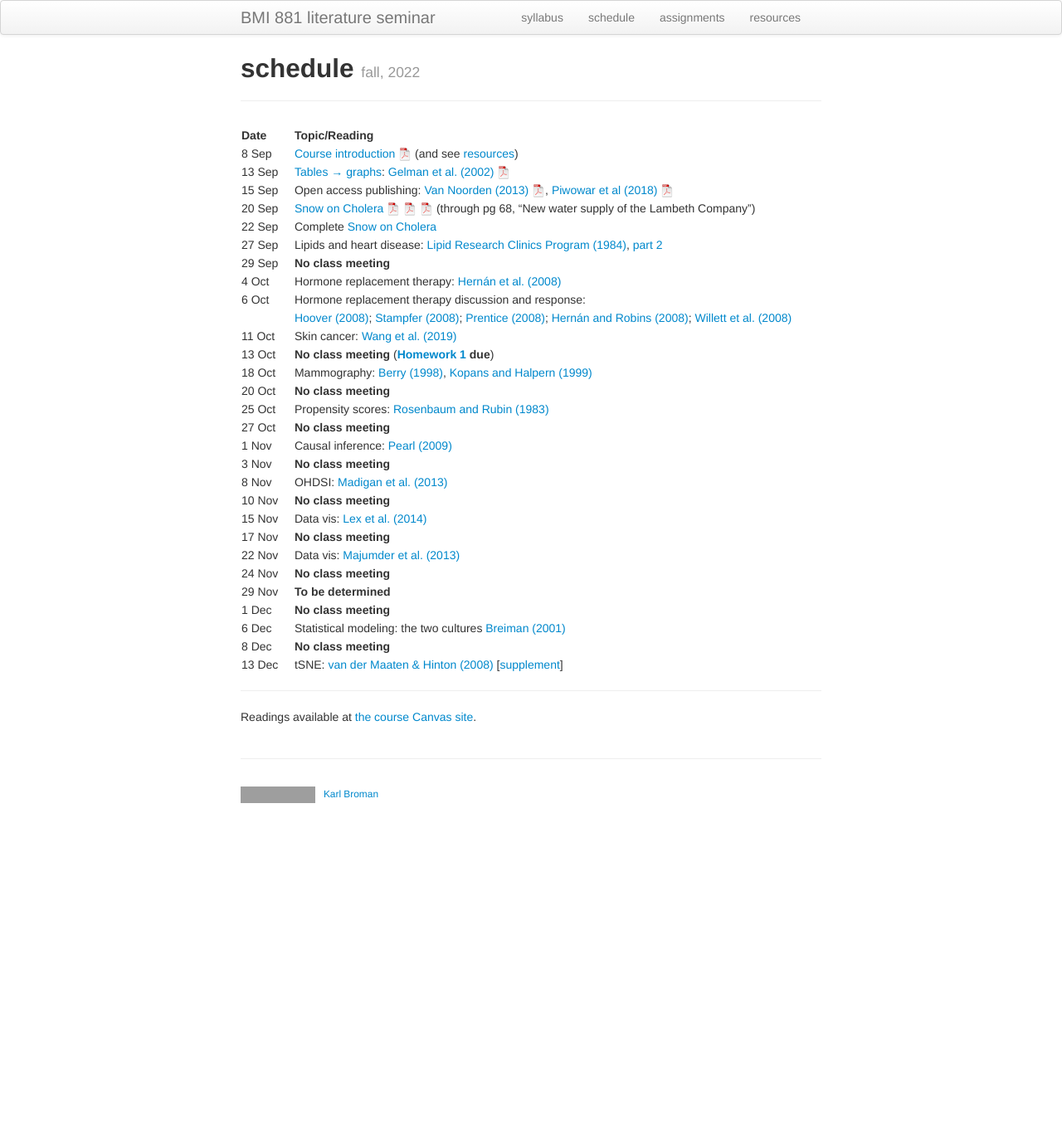
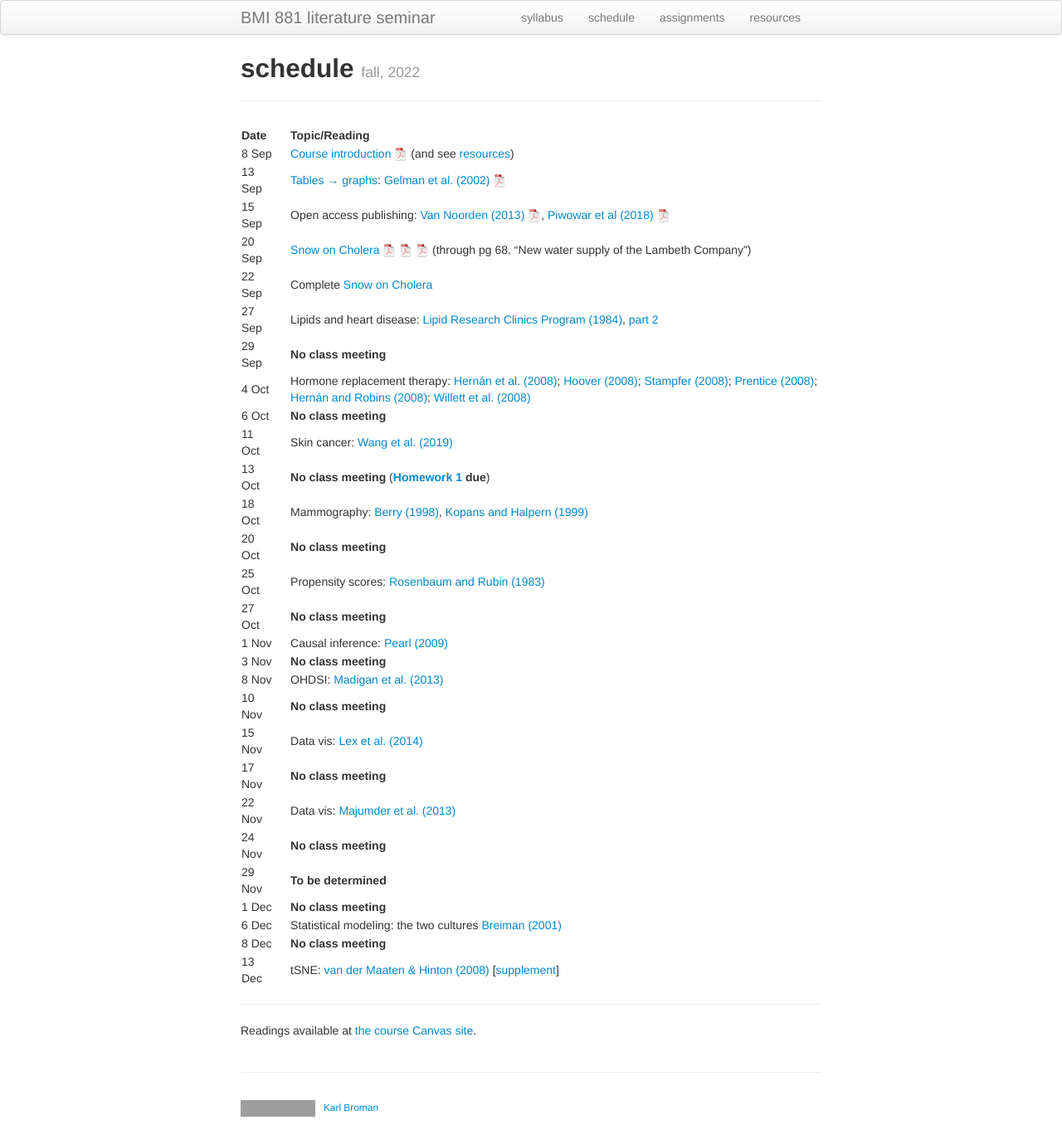
Before and after one commit to kbroman/BMI881_fall2022, a Jekyll site: the page built from schedule.md, in a window 1280 px wide. Shown: the whole page at 83% size. Built offline with Jekyll 4.4.1, drawn with Linux system fonts in a browser that asks for light colours; before the commit the page ends 978 px from its top, so only the background shows below that; grey boxes are pictures that could not be loaded.

Commit message:
No class Oct 6

```diff
--- a/schedule.md
+++ b/schedule.md
@@ -14,9 +14,8 @@ description: Schedule and readings for BMI 881, Biomedical data science scholarl
 | 22 Sep  |    | Complete [Snow on Cholera](http://www.ph.ucla.edu/epi/snow/snowbook.html)
 | 27 Sep  |    | Lipids and heart disease: [Lipid Research Clinics Program (1984)](https://doi.org/10.1001/jama.1984.03340270029025), [part 2](https://doi.org/10.1001/jama.1984.03340270043026) |
 | 29 Sep  |    | **No class meeting** |
-| 4 Oct   |    | Hormone replacement therapy: [Hern&aacute;n et al. (2008)](https://doi.org/10.1097/EDE.0b013e3181875e61) |
-| 6 Oct   |    | Hormone replacement therapy discussion and response:
-|          |    | [Hoover (2008)](https://doi.org/10.1097/EDE.0b013e318188e21d); [Stampfer (2008)](https://doi.org/10.1097/EDE.0b013e318188442e); [Prentice (2008)](https://doi.org/10.1097/EDE.0b013e318188e83b); [Hern&aacute;n and Robins (2008)](https://doi.org/10.1097/EDE.0b013e318188e85f); [Willett et al. (2008)](https://doi.org/10.1097/EDE.0b013e318188e84e) |
+| 4 Oct   |    | Hormone replacement therapy: [Hern&aacute;n et al. (2008)](https://doi.org/10.1097/EDE.0b013e3181875e61); [Hoover (2008)](https://doi.org/10.1097/EDE.0b013e318188e21d); [Stampfer (2008)](https://doi.org/10.1097/EDE.0b013e318188442e); [Prentice (2008)](https://doi.org/10.1097/EDE.0b013e318188e83b); [Hern&aacute;n and Robins (2008)](https://doi.org/10.1097/EDE.0b013e318188e85f); [Willett et al. (2008)](https://doi.org/10.1097/EDE.0b013e318188e84e) |
+| 6 Oct   |    | **No class meeting** |
 | 11 Oct  |    | Skin cancer: [Wang et al. (2019)](https://doi.org/10.1001/jamadermatol.2019.2335)
 | 13 Oct   |    | **No class meeting** (**[Homework 1](homework1.html) due**)
 | 18 Oct |  | Mammography: [Berry (1998)](https://doi.org/10.1093/jnci/90.19.1431), [Kopans and Halpern (1999)](https://doi.org/10.1093/jnci/91.4.382) |
```
